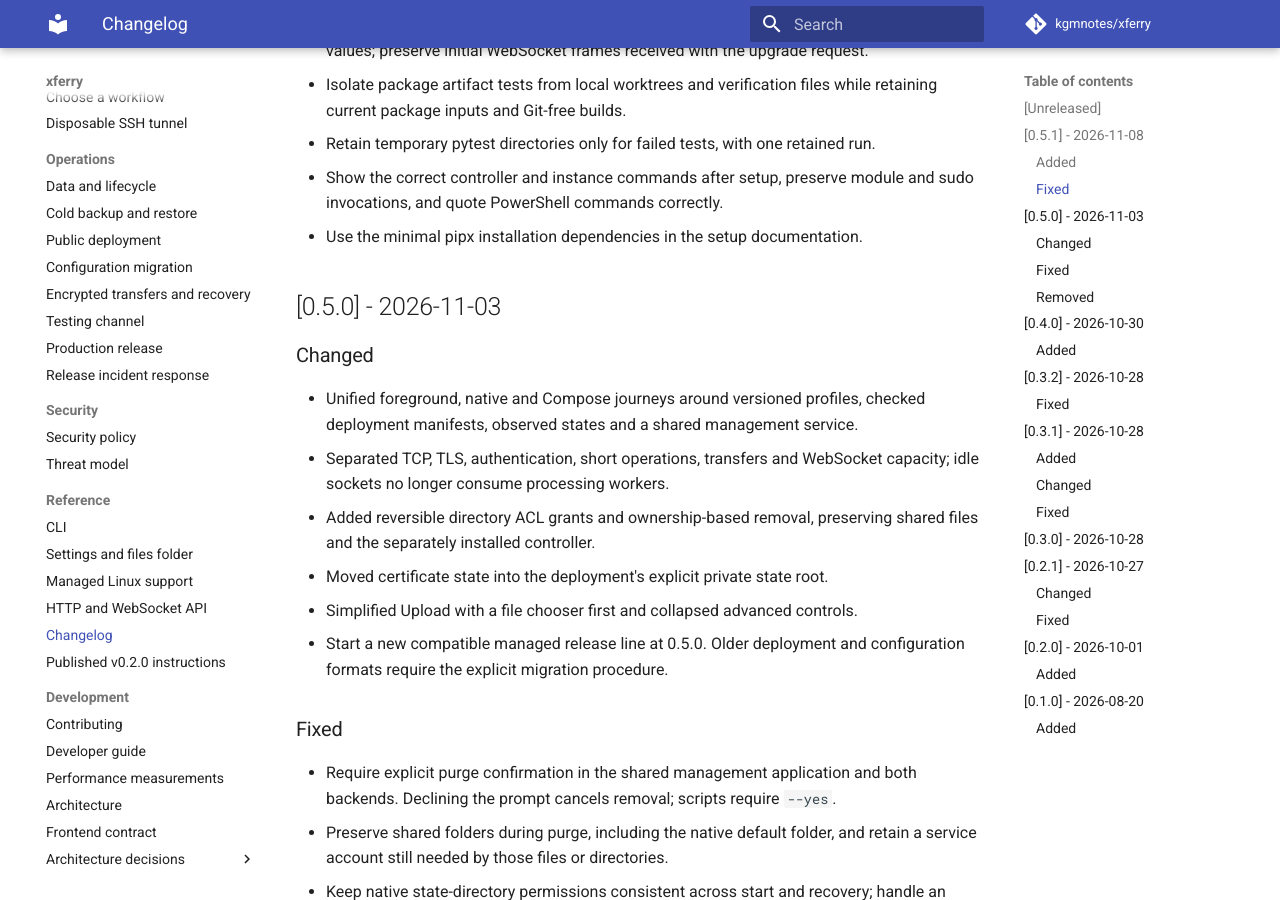
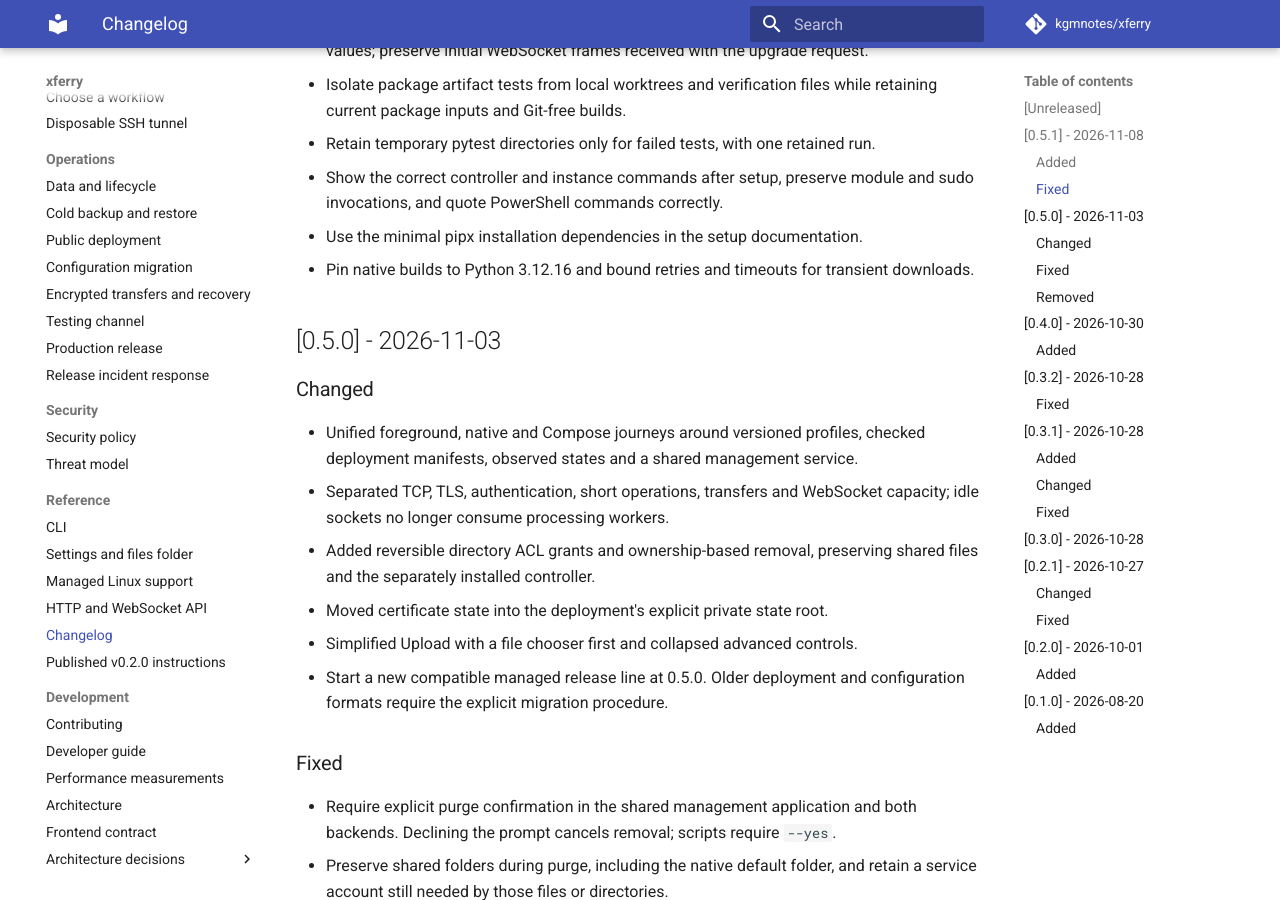
Before and after one commit to kgmnotes/xferry, an MkDocs documentation site: the page built from docs/changelog.md, in a window 1280 px wide and 900 px high, scrolled down 804 px. Built offline with MkDocs 1.6.1 and Material for MkDocs 9.7.7, drawn with Linux system fonts in a browser that asks for light colours; comment, search, counter and statistics services are not loaded.

Commit message:
release: prepare refreshed 0.5.1 preview metadata

```diff
--- a/docs/changelog.md
+++ b/docs/changelog.md
@@ -36,6 +36,8 @@ This project follows [Keep a Changelog](https://keepachangelog.com/en/1.1.0/).
 - Show the correct controller and instance commands after setup, preserve
   module and sudo invocations, and quote PowerShell commands correctly.
 - Use the minimal pipx installation dependencies in the setup documentation.
+- Pin native builds to Python 3.12.16 and bound retries and timeouts for
+  transient downloads.
 
 ## [0.5.0] - 2026-11-03
 
```
Also changed, not shown: CHANGELOG.md (+2 -0 lines), 1 other file.
